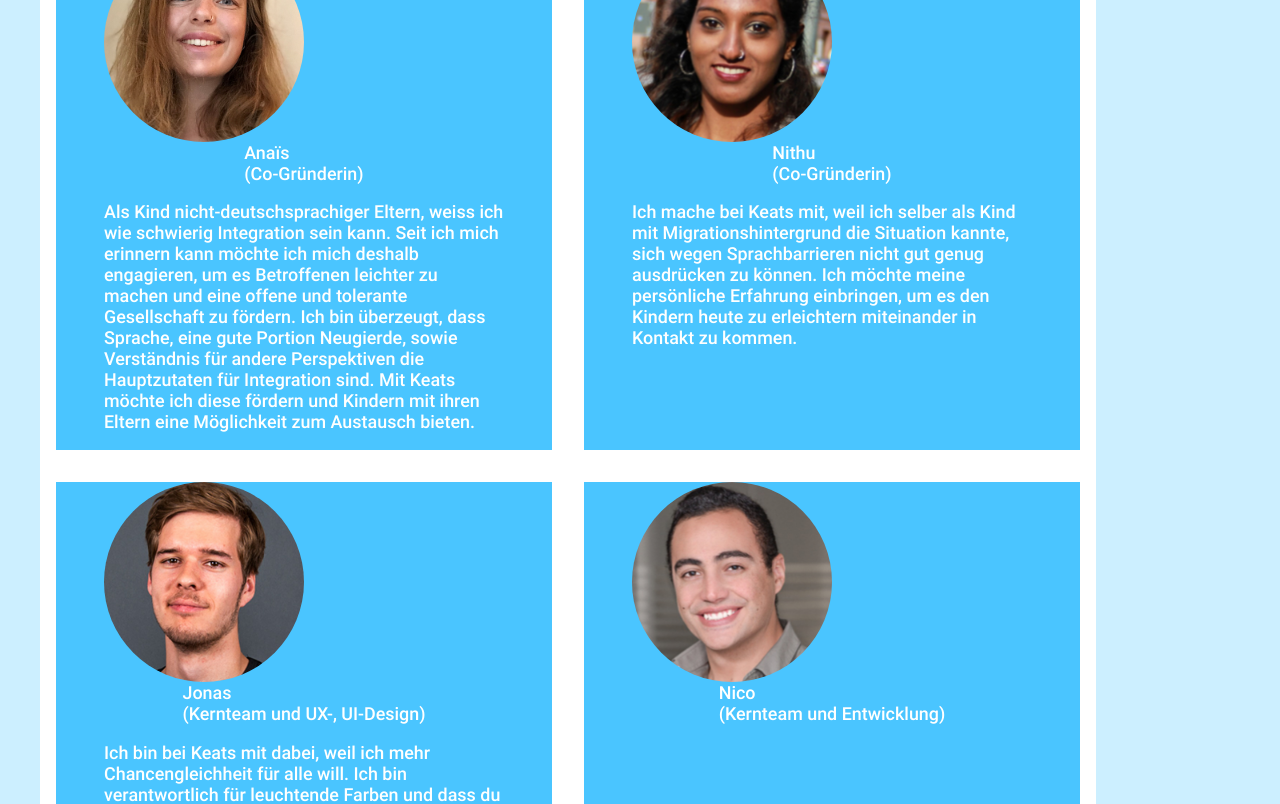
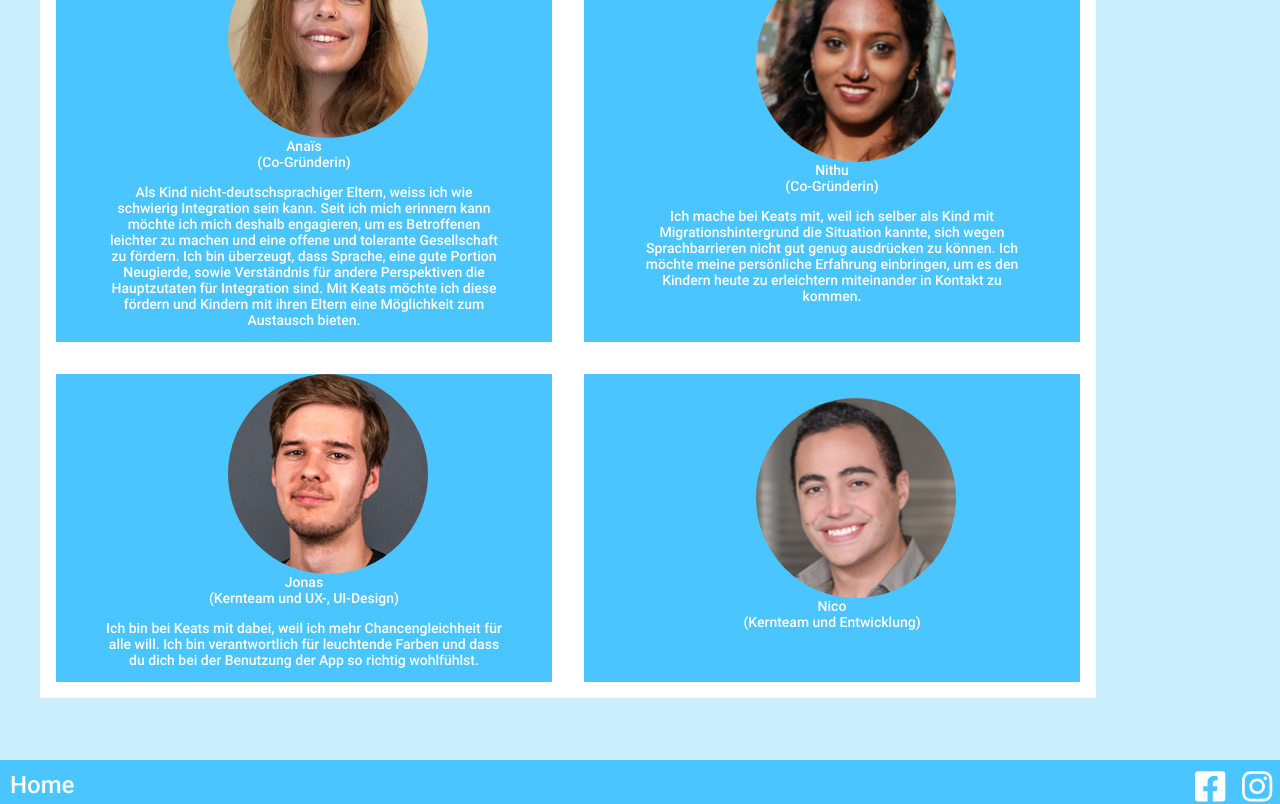
Before and after one commit to majogw/Keats-Project, a React (Create React App) app: page /aboutus in a window 1280 px wide. Shown: the part 840-1644 px from the top of the page. Built offline with nearby package versions, Linux system fonts and the light colour scheme; a web font is replaced by a local one.

Commit message:
Nuevo Footer con styles
Nuevo Foooter

```diff
--- /dev/null
+++ b/src/Components/FooterPrincipal.js
@@ -0,0 +1,44 @@
+import React from 'react';
+import styled from 'styled-components';
+import {Colores, Fonts, MakeSpacing, screenHeight} from './Variables';
+
+const MarcoFooter = styled.div`
+  display: flex;
+  background-color: ${Colores.celesteObscuro};
+  height: ${screenHeight / 3}px;
+  width: 100%;
+  flex-direction: column;
+  justify-content: center;
+  align-items: center;
+`;
+const MarcoButton = styled.div`
+  display: flex;
+  flex-direction: column;
+  justify-content: space-evenly;
+  align-items: center;
+  align-content: center;
+`;
+
+const ButtonNav = styled.div`
+  display: flex;
+  font-size: 1.5rem;
+  color: white;
+  font-family: ${Fonts.robotoMedium};
+  cursor: pointer;
+`;
+
+export const FooterPrincipal = () => {
+  return (
+    <MarcoFooter>
+      <MarcoButton style={{flex: 3}}>
+        <ButtonNav>Home</ButtonNav>
+        <ButtonNav>Über uns</ButtonNav>
+        <ButtonNav>Kontakt</ButtonNav>
+      </MarcoButton>
+      <MakeSpacing yMultiply={1}></MakeSpacing>
+      <MarcoButton style={{flex: 1, justifyContent: 'center'}}>
+        <ButtonNav style={{fontSize: '1rem'}}>© KEATS 2020</ButtonNav>
+      </MarcoButton>
+    </MarcoFooter>
+  );
+};
--- a/src/Components/Grupo.js
+++ b/src/Components/Grupo.js
@@ -71,7 +71,8 @@ export const MarcoGraf = styled.div`
   justify-content: space-between;
   align-items: center;
   align-content: center;
-  font-size: 1.12rem;
+  font-size: 0.875rem;
+  text-align: center;
 `;
 
 export const GrupoCuatro = styled.ul`
@@ -99,7 +100,10 @@ export const MarcoAnais = styled.div`
   width: 31rem;
   background-color: #4ac5ff;
   border: solid 1rem;
-  border-color: #white;
+  border-color: white;
+  justify-items: center;
+  justify-content: center;
+  align-items: center;
 `;
 
 export const TextoAnais = styled.p`
@@ -126,7 +130,10 @@ export const MarcoJonas = styled.div`
   width: 31rem;
   background-color: #4ac5ff;
   border: solid 1rem;
-  border-color: #white;
+  border-color: white;
+  justify-items: center;
+  justify-content: center;
+  align-items: center;
 `;
 
 export const TextoJonas = styled.p`
@@ -154,7 +161,10 @@ export const MarcoNithu = styled.div`
   width: 31rem;
   background-color: #4ac5ff;
   border: solid 1rem;
-  border-color: #white;
+  border-color: white;
+  justify-items: center;
+  justify-content: center;
+  align-items: center;
 `;
 
 export const TextoNithu = styled.p`
@@ -181,7 +191,10 @@ export const MarcoNico = styled.div`
   width: 31rem;
   background-color: #4ac5ff;
   border: solid 1rem;
-  border-color: #white;
+  border-color: white;
+  justify-items: center;
+  justify-content: center;
+  align-items: center;
 `;
 
 export const TextoNico = styled.p`
--- a/src/Components/Nuevo/BigComponent.js
+++ b/src/Components/Nuevo/BigComponent.js
@@ -1,12 +1,10 @@
 import {FontAwesomeIcon} from '@fortawesome/react-fontawesome';
+import {screenHeight} from 'Components/Variables';
 import React from 'react';
 
 export const BigComponent = ({color, arrow, activeCircle, children}) => {
   let colorCircle =
     activeCircle && activeCircle % 2 !== 0 ? '#4ac5ff' : 'white';
-
-  // screen height is always window.innerHeight
-  const screenHeight = window.innerHeight;
 
   const scrollToPosition = (position) => {
     // we have 4 cards
--- a/src/Components/Nuevo/Nuevo.js
+++ b/src/Components/Nuevo/Nuevo.js
@@ -1,5 +1,5 @@
 import {CuartoComponente} from 'Components/CuartoComponente';
-import {Footer} from 'Components/Footer';
+import {FooterPrincipal} from 'Components/FooterPrincipal';
 import {Navigation} from 'Components/Navigation';
 import {PrimerComponente} from 'Components/PrimerComponente';
 import {SegundoComponente} from 'Components/SegundoComponente';
@@ -22,6 +22,7 @@ export const Nuevo = () => {
         activeCircle={undefined}
       >
         <PrimerComponente></PrimerComponente>
+        <Navigation></Navigation>
       </BigComponent>
       <BigComponent color={'white'} activeCircle={1} arrow={undefined}>
         <SegundoComponente></SegundoComponente>
@@ -32,10 +33,7 @@ export const Nuevo = () => {
       <BigComponent color={'white'} activeCircle={3} arrow={undefined}>
         <CuartoComponente></CuartoComponente>
       </BigComponent>
-      <BigComponent color={'#4ac5ff'} activeCircle={3} arrow={undefined}>
-        <Navigation></Navigation>
-        <Footer></Footer>
-      </BigComponent>
+      <FooterPrincipal></FooterPrincipal>
     </div>
   );
 };
--- /dev/null
+++ b/src/Components/Variables.js
@@ -0,0 +1,22 @@
+import styled from 'styled-components';
+
+export const Colores = {
+  celesteObscuro: '#4ac5ff',
+  celesteClaro: '#ccefff',
+};
+
+// screen height is always window.innerHeight
+export const screenHeight = window.innerHeight;
+
+export const SPACING = 8;
+
+export const MakeSpacing = styled.div`
+  height: ${(props) =>
+    props.yMultiply ? SPACING * props.yMultiply : SPACING}px;
+  width: ${(props) =>
+    props.xMultiply ? SPACING * props.xMultiply : SPACING}px;
+}`;
+
+export const Fonts = {
+  robotoMedium: 'Roboto-Medium',
+};
```
